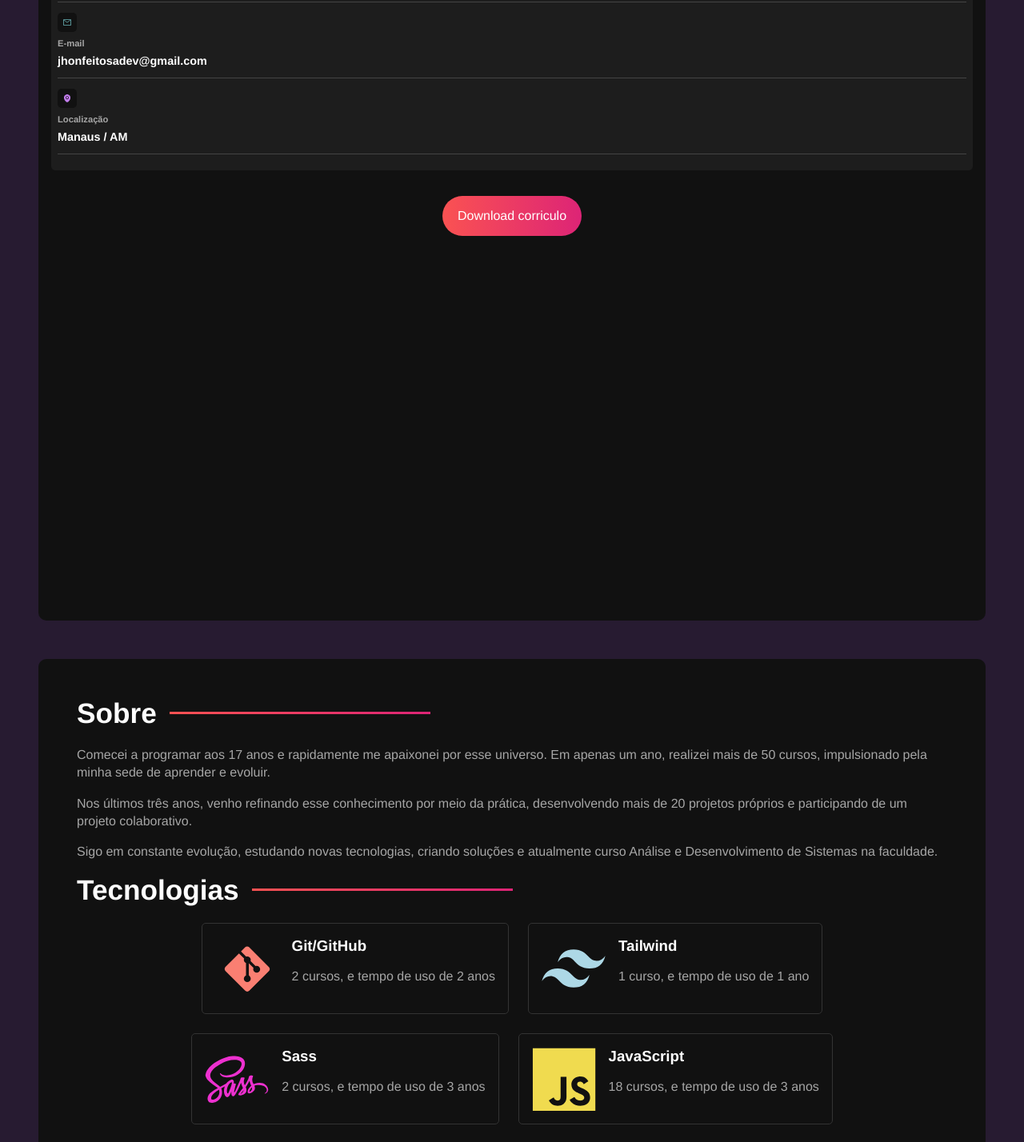
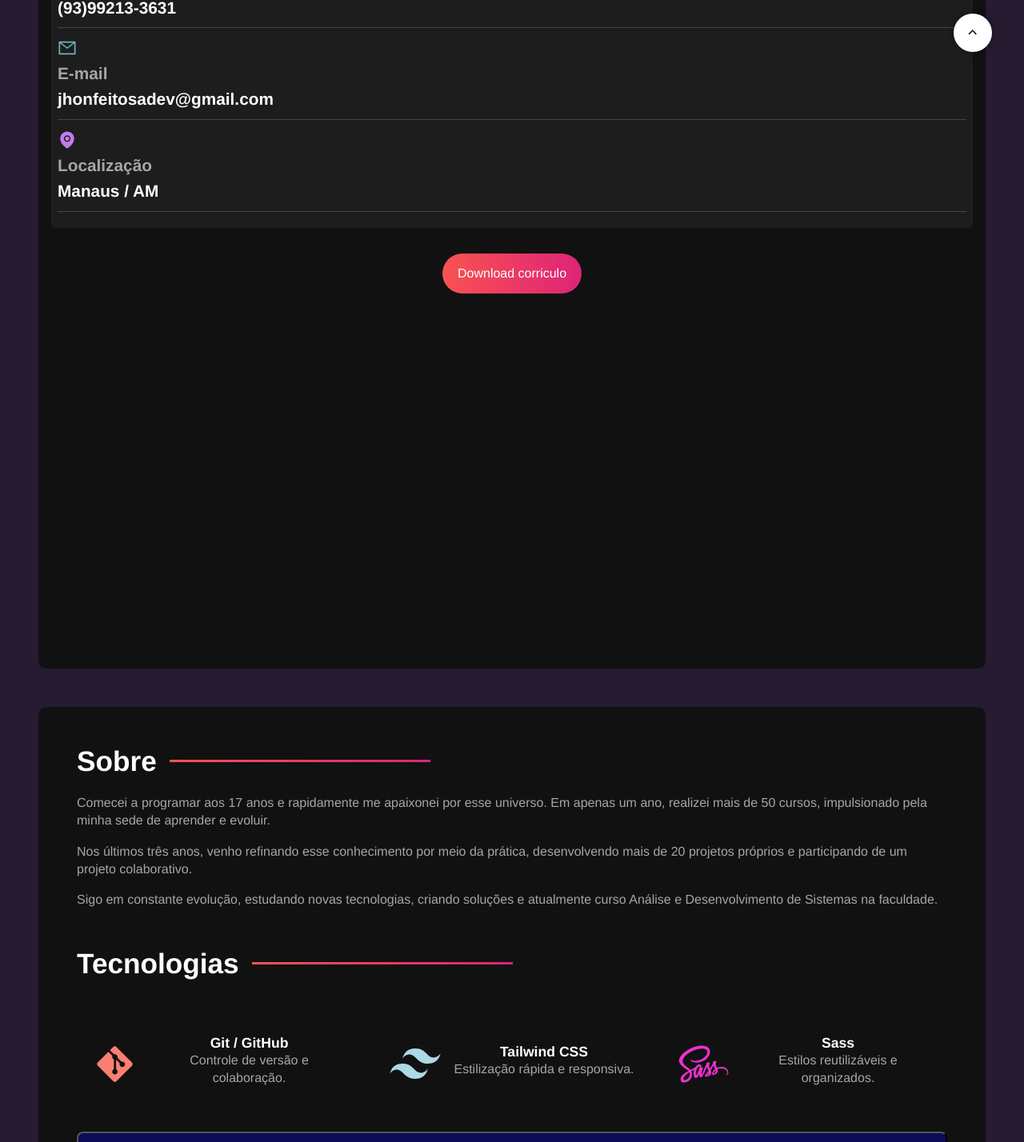
Before and after one commit to jhon3k/Portfolio, a React (Vite) app: page / in a window 1280 px wide. Shown: the part 695-2123 px from the top of the page at 80% size. Built offline with nearby package versions, Linux system fonts and the light colour scheme.

Commit message:
style: ajusta layout e estilos dos componentes de tecnologies. add botão top page

```diff
--- a/src/App.jsx
+++ b/src/App.jsx
@@ -1,4 +1,6 @@
 import { Outlet, Link } from "react-router-dom";
+import { FaAngleUp } from "react-icons/fa6";
+
 import "./Styles/components/Nav.sass";
 import "./Styles/components/Footer.sass";
 
@@ -15,8 +17,19 @@ export default function App() {
             </nav>
             <Outlet />
             <footer>
-                © Desenvolvido por Jhon Arlison da Silva Feitosa
+                <p>© Desenvolvido por Jhon Arlison da Silva Feitosa</p>
             </footer>
+            <button
+                className="top-page"
+                onClick={() => {
+                    window.scrollTo({
+                        top: 0,
+                        behavior: "smooth"
+                    });
+                }}
+                >
+                    <FaAngleUp />
+            </button>
         </div>
     )
 }
--- a/src/Styles/components/Footer.sass
+++ b/src/Styles/components/Footer.sass
@@ -5,3 +5,28 @@ footer
     justify-content: center
     color: variables.$text-color
     margin: 1rem
+
+.top-page
+    position: fixed
+    bottom: 40px
+    right: 40px
+    z-index: 1000
+    background-color: #fff
+    color: variables.$body-bg-color
+    border-radius: 50%
+    width: 3rem
+    height: 3rem
+    display: flex
+    align-items: center
+    justify-content: center
+    cursor: pointer
+    box-shadow: 0 0 10px rgba(0, 0, 0, 0.4)
+    transition: all 0.3s ease
+    border: none
+
+    &:hover
+        background-color: variables.$bg-color
+        color: #fff
+        transform: scale(1.1)
+        border: 1px solid
+        box-shadow:  #fff
--- a/src/Styles/components/InformationContainer.sass
+++ b/src/Styles/components/InformationContainer.sass
@@ -22,19 +22,12 @@
 
         h3
             color: variables.$text-color-secondary
-            font-size: .8rem
+            font-size: 1rem
             margin-bottom: .5rem
 
         p
             color: variables.$text-color
             font-weight: bold
-
-        svg
-            background-color: variables.$bg-color
-            padding: .4rem
-            width: 2rem
-            height: 2rem
-            border-radius: variables.$card-border-radius
 
         #phone-icon
             color: #e93b81
@@ -59,7 +52,7 @@
                 height: 1.5rem
 
             h3
-                font-size: 0.7rem
+                font-size: 1.3rem
 
             p
-                font-size: 0.9rem
+                font-size: 1.3rem
--- a/src/Styles/components/TechnologiesContainer.sass
+++ b/src/Styles/components/TechnologiesContainer.sass
@@ -2,70 +2,79 @@
 @use '../mixins'
 
 .tecnologies-container
-    margin-bottom: 1rem
+    text-align: center
+    margin: 2rem auto
 
-    .tecnologias-grid
-        display: flex
-        flex-wrap: wrap
-        gap: 1.5rem
-        justify-content: center
+.tecnologies-grid
+    display: grid
+    grid-template-columns: repeat(auto-fit, minmax(300px, 1fr))
+    gap: 1rem
+    margin-top: 1.5rem
 
-        .technology-card
-            @include mixins.center
-            gap: 1rem
-            padding: 1rem
-            border: 1px solid #333
-            width: 45%w
-            border-radius: variables.$card-border-radius
-            transition: transform 0.3s ease, box-shadow 0.3s ease
+.technology-card
+    background: #111
+    color: variables.$text-color
+    border-radius: 12px
+    padding: 1rem
+    transition: all 0.3s ease
+    display: flex
+    align-items: center
+    justify-content: center
+    gap: 1rem
 
-            &:hover
-                transform: translateY(-5px)
-                box-shadow: 0 4px 8px rgba(0, 0, 0, 0.2)
+    svg
+        width: 4rem
+        height: 4rem
 
-            h3
-                color: variables.$text-color
-                margin-bottom: 1rem
+    &:hover
+        color: variables.$text-color
+        border: 1px solid
+        transform: scale(1.05)
 
-            svg
-                font-size: 5rem
+.technology-info h3
+    margin-top: 0.5rem
+    font-size: 1.1rem
 
-        #html svg
-            color: #ec6231
+.toggle-btn
+    margin-top: 1.5rem
+    background-color: rgba(0, 0, 255, 0.3)
+    color: #fff
+    border-radius: 8px
+    padding: 0.7rem 1.5rem
+    font-weight: 600
+    cursor: pointer
+    transition: 0.3s
 
-        #css svg
-            color: #264de4
+    &:hover
+        background-color: #009bb3
 
-        #git svg
-            color: #fa7f72
+#git svg
+    color: #fa7f72
 
-        #tailwind svg
-            color: #ADD8E6
+#tailwind svg
+    color: #ADD8E6
 
-        #sass svg
-            color: #ed30cf
+#sass svg
+    color: #ed30cf
 
-        #js svg
-            color: #f0db4f
+#js svg
+    color: #f0db4f
 
-        #Ts svg
-            color: #3498DB
+#Ts svg
+    color: #3498DB
 
-        #node svg
-            color: #83cd29
+#node svg
+    color: #83cd29
 
-        #react svg
-            color: #00618a
+#react svg
+    color: #00618a
 
-        #python svg
-            color: #61dafb
+#python svg
+    color: #61dafb
 
-@media (max-width: 720px)
-    .tecnologies-container
-        .tecnologias-grid
-            flex-direction: column
-            align-items: center
+#mysql svg
+    color: #fff
+    background: #264de4
 
-            .technology-card
-                width: 90%
-                padding: 1rem
+#vue svg
+    color: #32a852
--- a/src/components/TechnologiesContainer.jsx
+++ b/src/components/TechnologiesContainer.jsx
@@ -1,22 +1,30 @@
+import { useState } from 'react'
 import '../Styles/components/TechnologiesContainer.sass'
 import tecnologies from '../data/tecnologies.json'
 
 import * as DiIcons from "react-icons/di"
 import * as RiIcons from "react-icons/ri"
 import * as SiIcons from "react-icons/si"
+import * as FaIcons from "react-icons/fa"
 
 const iconMap = {
   ...DiIcons,
   ...RiIcons,
-  ...SiIcons
+  ...SiIcons,
+  ...FaIcons
 }
 
 const TechnologiesContainer = () => {
+  const [showAll, setShowAll] = useState(false)
+
+  const visibleTechs = showAll ? tecnologies : tecnologies.slice(0, 3)
+
   return (
     <section className="tecnologies-container">
       <h2>Tecnologias</h2>
-      <div className="tecnologias-grid">
-        {tecnologies.map((tech) => {
+
+      <div className="tecnologies-grid">
+        {visibleTechs.map((tech) => {
           const Icon = iconMap[tech.icon]
           return (
             <div className="technology-card" id={tech.id} key={tech.id}>
@@ -29,6 +37,15 @@ const TechnologiesContainer = () => {
           )
         })}
       </div>
+
+      {tecnologies.length > 3 && (
+        <button
+          className="toggle-btn"
+          onClick={() => setShowAll(!showAll)}
+        >
+          {showAll ? "Ver menos" : "Ver mais"}
+        </button>
+      )}
     </section>
   )
 }
--- a/src/data/tecnologies.json
+++ b/src/data/tecnologies.json
@@ -1,10 +1,13 @@
 [
-  { "id": "git", "name": "Git/GitHub", "icon": "DiGit", "info": "2 cursos, e tempo de uso de 2 anos" },
-  { "id": "tailwind", "name": "Tailwind", "icon": "RiTailwindCssFill", "info": "1 curso, e tempo de uso de 1 ano" },
-  { "id": "sass", "name": "Sass", "icon": "DiSass", "info": "2 cursos, e tempo de uso de 3 anos" },
-  { "id": "js", "name": "JavaScript", "icon": "DiJsBadge", "info": "18 cursos, e tempo de uso de 3 anos" },
-  { "id": "Ts", "name": "TypeScript", "icon": "SiTypescript", "info": "2 cursos, e tempo de uso de 3 anos" },
-  { "id": "node", "name": "NodeJs", "icon": "DiNodejsSmall", "info": "1 curso, e tempo de uso de 2 anos" },
-  { "id": "react", "name": "React", "icon": "DiReact", "info": "14 cursos, e tempo de uso de 3 anos" },
-  { "id": "python", "name": "Python", "icon": "DiPython", "info": "1 curso, e tempo de uso de 1 ano" }
+  { "id": "git", "name": "Git / GitHub", "icon": "DiGit", "info": "Controle de versão e colaboração." },
+  { "id": "tailwind", "name": "Tailwind CSS", "icon": "RiTailwindCssFill", "info": "Estilização rápida e responsiva." },
+  { "id": "sass", "name": "Sass", "icon": "DiSass", "info": "Estilos reutilizáveis e organizados." },
+  { "id": "js", "name": "JavaScript", "icon": "DiJsBadge", "info": "Criação de interfaces dinâmicas e APIs." },
+  { "id": "Ts", "name": "TypeScript", "icon": "SiTypescript", "info": "Tipagem estática para código mais seguro e escalável." },
+  { "id": "node", "name": "Node.js", "icon": "DiNodejsSmall", "info": "Desenvolvimento de APIs e back-end." },
+  { "id": "react", "name": "React", "icon": "DiReact", "info": "Interfaces reativas com componentes e hooks." },
+  { "id": "python", "name": "Python", "icon": "DiPython", "info": "Usado para automação, scripts e desenvolvimento de back-end." },
+  { "id": "mysql", "name": "MySQL", "icon": "SiMysql", "info": "Criação e manipulação de dados em aplicações web." },
+  { "id": "express", "name": "Express", "icon": "SiExpress", "info": "Framework para criação de APIs RESTful." },
+  { "id": "vue", "name": "Vue.js", "icon": "FaVuejs", "info": "Framework progressivo para construção de interfacesj modernas e reativas." }
 ]
```
Also changed, not shown: daa.jsx (deleted, +0 -65 lines).
